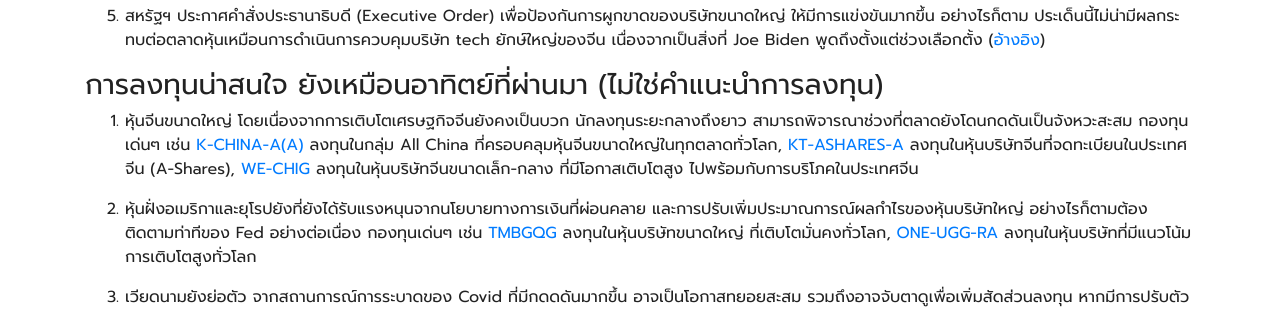
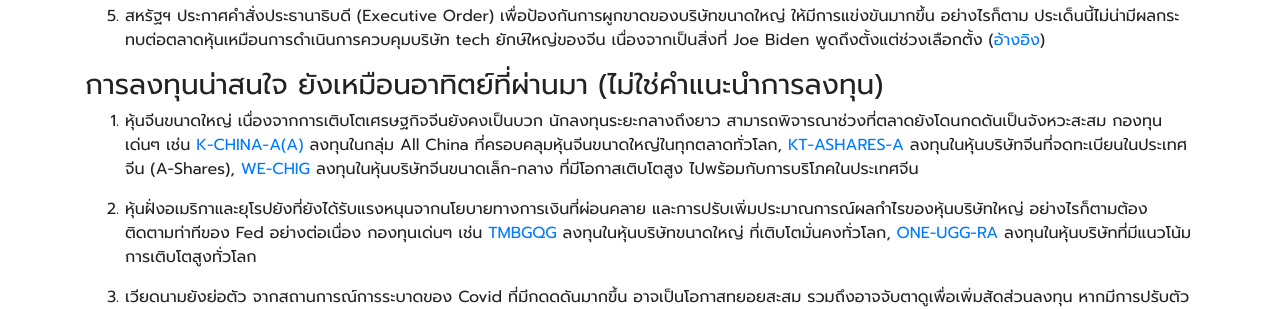
Before and after one commit to moneysart/moneysart.github.io, a Jekyll site: the page built from weekly/_posts/2021-07-18-summary.md, in a window 1280 px wide. Shown: the part 572-881 px from the top of the page. Built offline with Jekyll 4.4.1, drawn with Linux system fonts in a browser that asks for light colours; nearby versions of some CDN libraries.

Commit message:
fix typo

```diff
--- a/weekly/_posts/2021-07-18-summary.md
+++ b/weekly/_posts/2021-07-18-summary.md
@@ -28,7 +28,7 @@ date: 2021-07-18
 
 ### การลงทุนน่าสนใจ ยังเหมือนอาทิตย์ที่ผ่านมา (ไม่ใช่คำแนะนำการลงทุน)
 
-1. หุ้นจีนขนาดใหญ่ โดยเนื่องจากการเติบโตเศรษฐกิจจีนยังคงเป็นบวก นักลงทุนระยะกลางถึงยาว สามารถพิจารณาช่วงที่ตลาดยังโดนกดดันเป็นจังหวะสะสม กองทุนเด่นๆ เช่น
+1. หุ้นจีนขนาดใหญ่ เนื่องจากการเติบโตเศรษฐกิจจีนยังคงเป็นบวก นักลงทุนระยะกลางถึงยาว สามารถพิจารณาช่วงที่ตลาดยังโดนกดดันเป็นจังหวะสะสม กองทุนเด่นๆ เช่น
 [K-CHINA-A(A)](https://www.finnomena.com/fund/K-CHINA-A(A)) ลงทุนในกลุ่ม All China ที่ครอบคลุมหุ้นจีนขนาดใหญ่ในทุกตลาดทั่วโลก,
 [KT-ASHARES-A](https://www.finnomena.com/fund/KT-Ashares-A) ลงทุนในหุ้นบริษัทจีนที่จดทะเบียนในประเทศจีน (A-Shares),
 [WE-CHIG](https://www.finnomena.com/fund/WE-CHIG) ลงทุนในหุ้นบริษัทจีนขนาดเล็ก-กลาง ที่มีโอกาสเติบโตสูง ไปพร้อมกับการบริโภคในประเทศจีน
```
